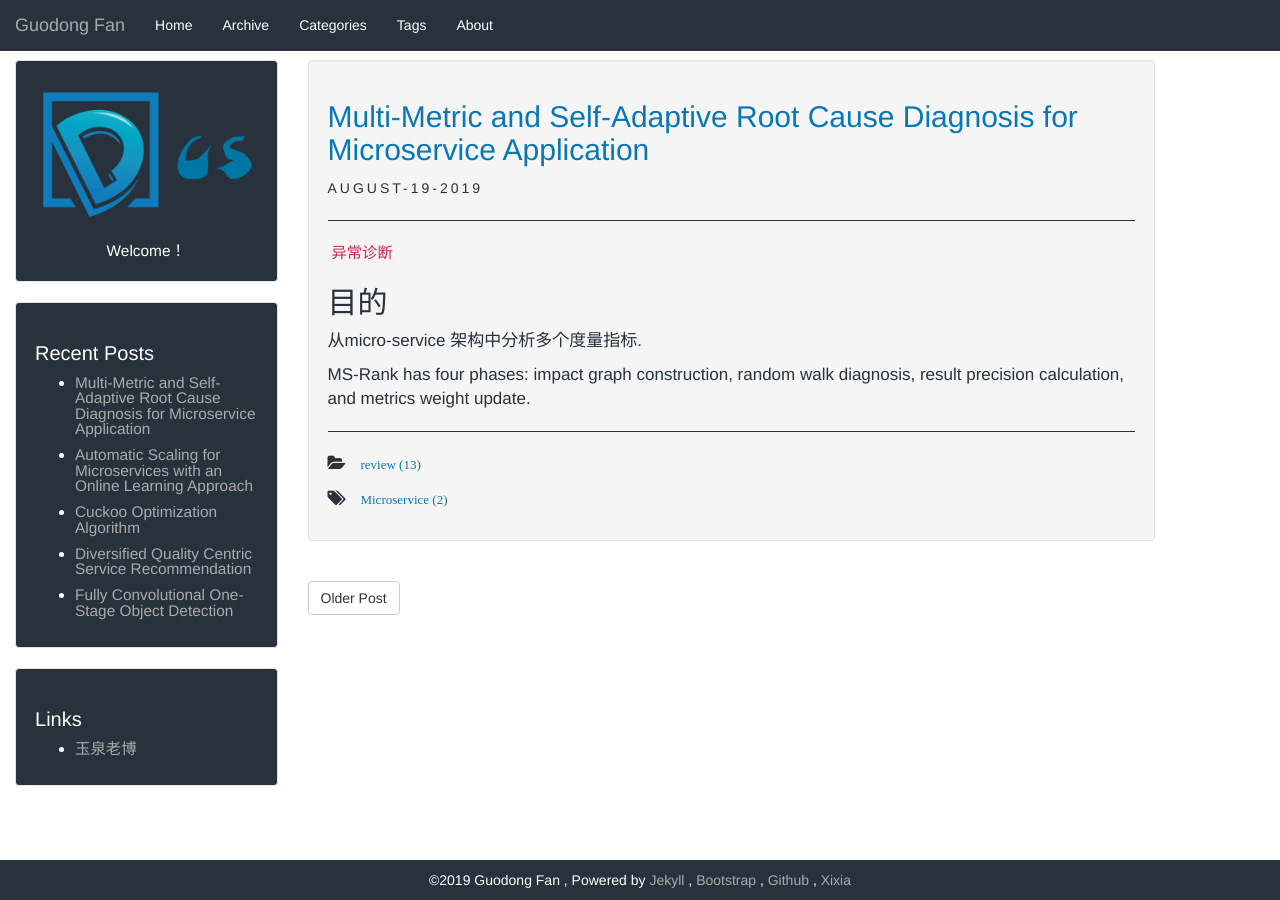
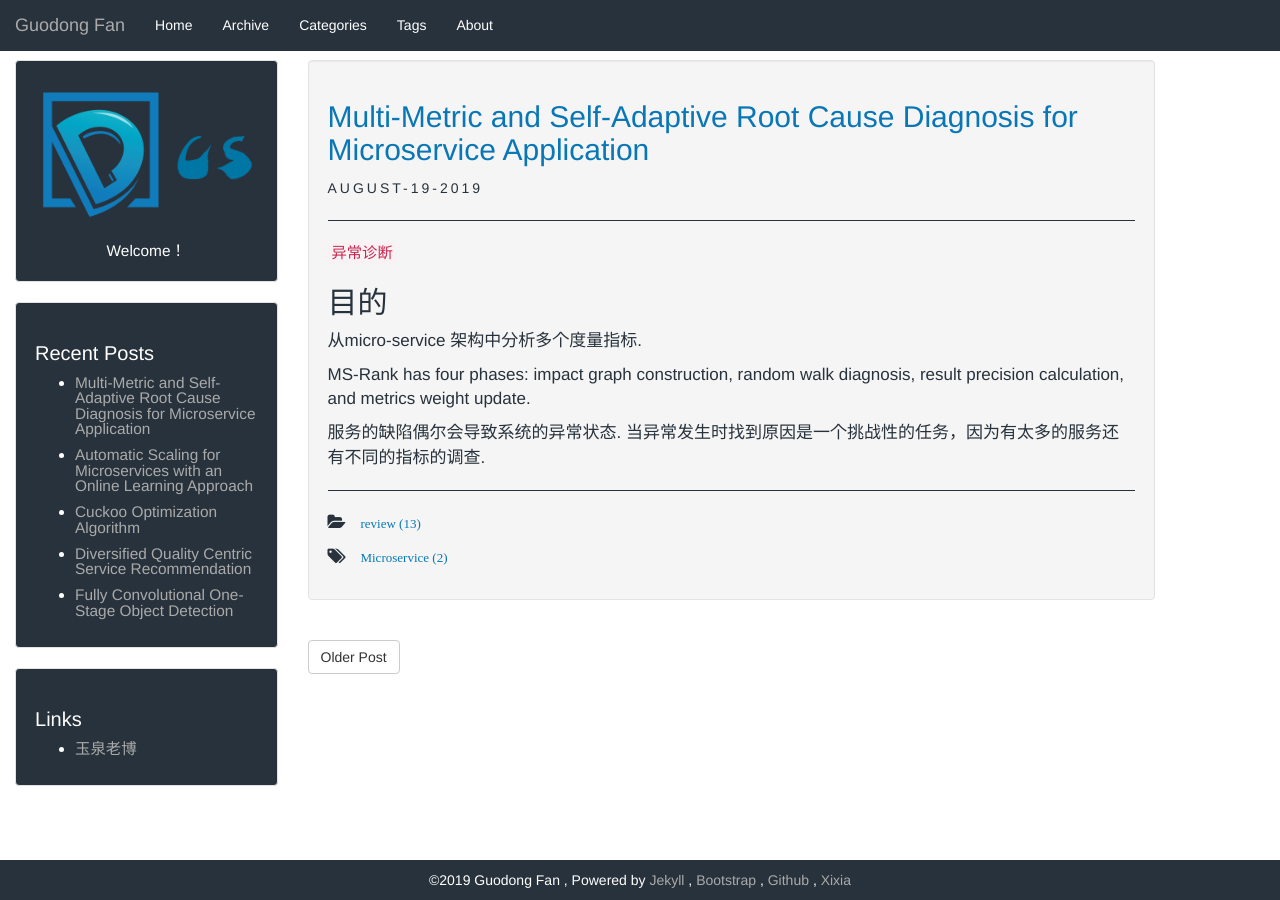
Before and after one commit to GuodongFan/GuodongFan.github.io, a Jekyll site: the page built from _posts/2019-08-19-MS-Rank.md, in a window 1280 px wide. Built offline with Jekyll 4.4.1, drawn with Linux system fonts in a browser that asks for light colours; our own code applies the rules of GitHub Pages for plain Markdown files.

Commit message:
Update 2019-08-19-MS-Rank.md

```diff
--- a/_posts/2019-08-19-MS-Rank.md
+++ b/_posts/2019-08-19-MS-Rank.md
@@ -12,3 +12,5 @@ tag: Microservice
 从micro-service 架构中分析多个度量指标.
 
 MS-Rank has four phases: impact graph construction, random walk diagnosis, result precision calculation, and metrics weight update.
+
+服务的缺陷偶尔会导致系统的异常状态. 当异常发生时找到原因是一个挑战性的任务，因为有太多的服务还有不同的指标的调查.
```
